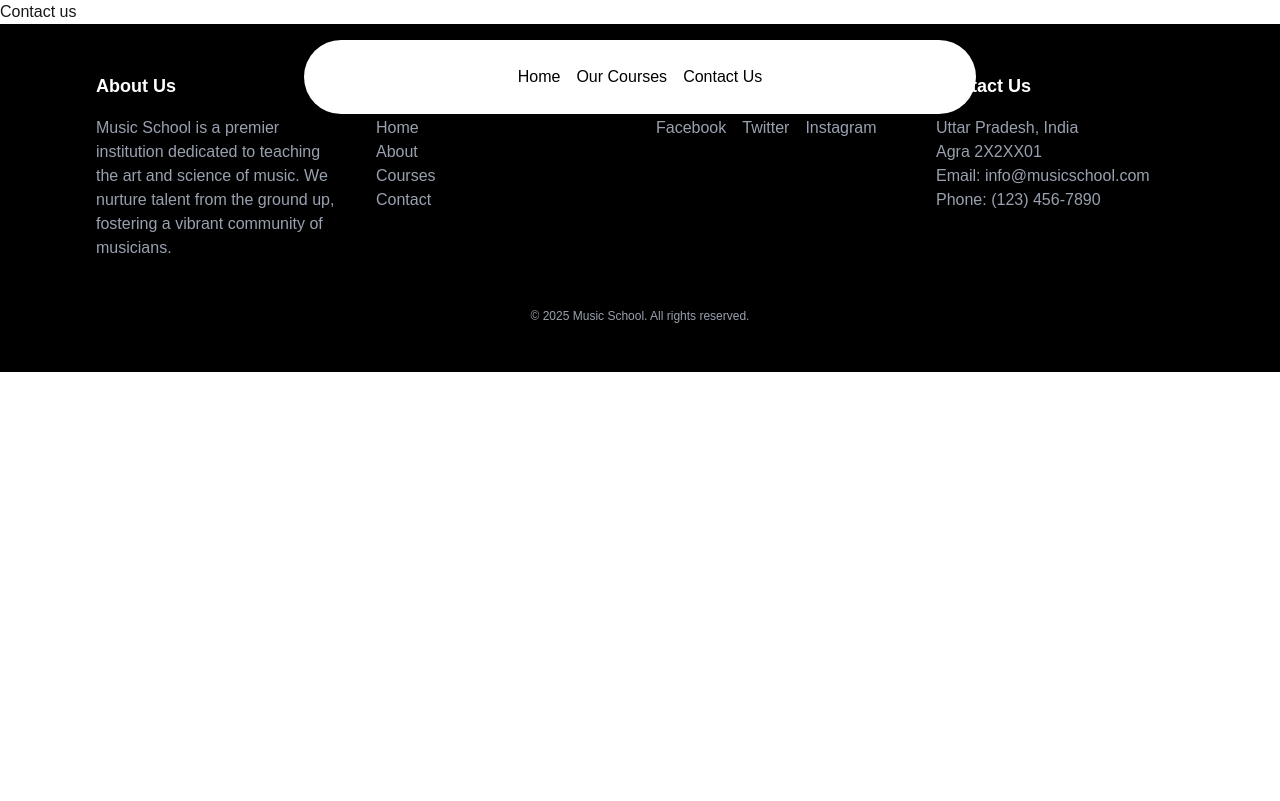
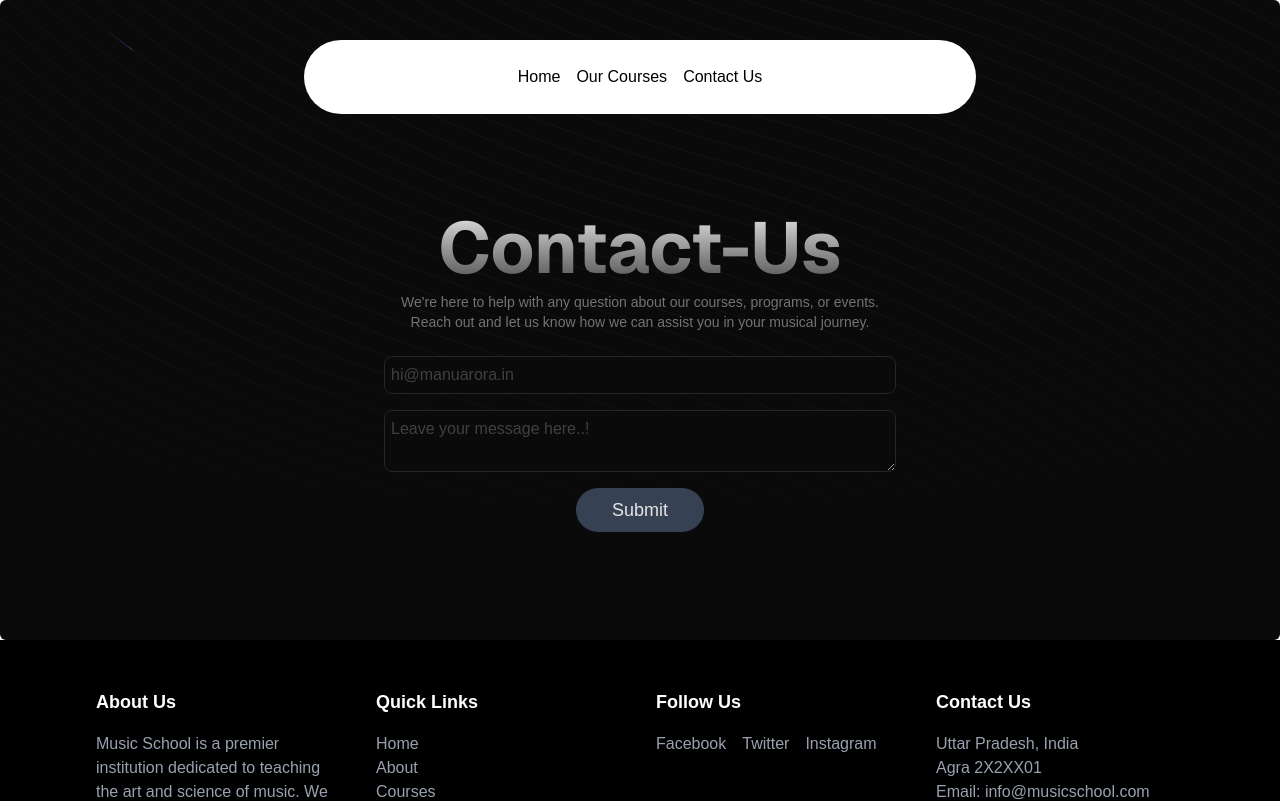
Before and after one commit to dev-sharma16/Music-Academy-NextJs, a Next.js app: page /contact-us in a window 1280 px wide. Shown: the top 801 px of the page. Built offline with nearby package versions, Linux system fonts and the light colour scheme.

Commit message:
contact us page

```diff
--- a/src/app/contact-us/page.tsx
+++ b/src/app/contact-us/page.tsx
@@ -1,9 +1,31 @@
 "use client";
 
+import React from "react";
+import { BackgroundBeams } from "@/components/ui/background-beams";
+
 export default function ContactUs(){
-    return(
-        <div className="">
-            Contact us
+    return (
+        <div className="h-[40rem] w-full rounded-md bg-neutral-950 relative flex flex-col items-center justify-center  antialiased">
+          <div className="max-w-2xl mx-auto p-4 flex flex-col items-center justify-center  antialiased">
+            <h1 className="relative z-10 text-lg md:text-7xl  bg-clip-text text-transparent bg-gradient-to-b from-neutral-200 to-neutral-600  text-center font-sans font-bold mt-30">
+              Contact-Us
+            </h1>
+            <p></p>
+            <p className="text-neutral-500 max-w-lg mx-auto my-2 text-sm text-center relative z-10">
+              We're here to help with any question about our courses, programs, or events. Reach out and let us know how we can assist you in your musical journey.
+            </p>
+            <input
+              type="text"
+              placeholder="hi@manuarora.in"
+              className="rounded-lg border border-neutral-800 focus:ring-2 focus:ring-teal-500  w-full relative z-10 mt-4  bg-neutral-950 placeholder:text-neutral-700 p-1.5"
+            />
+            <textarea
+              placeholder="Leave your message here..!"
+              className="rounded-lg border border-neutral-800 focus:ring-2 focus:ring-teal-500  w-full relative z-10 mt-4  bg-neutral-950 placeholder:text-neutral-700 p-1.5"
+            />
+            <button className="text-neutral-200 bg-gray-700 p-2 rounded-3xl my-4 w-[8rem] text-lg" >Submit</button>
+          </div>
+          <BackgroundBeams />
         </div>
-    )
+      );
 }
```
